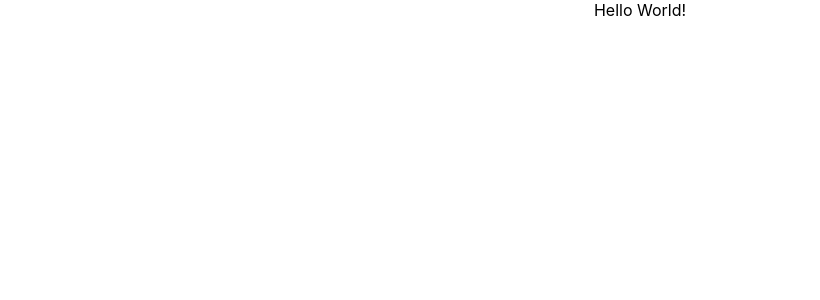
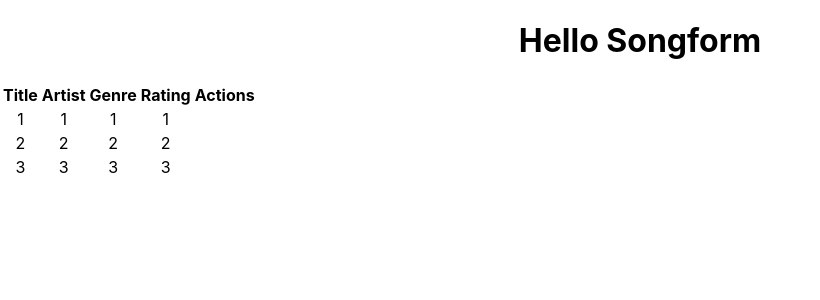
Before and after one commit to Calimir/react-testapp, a React (Create React App) app: page / in a window 1280 px wide. Shown: the top 300 px of the page, without its empty margins (0-820 px from the left). Built offline with nearby package versions, Linux system fonts and the light colour scheme.

Commit message:
Added songform, songlist and songlistrow

```diff
--- a/src/App.js
+++ b/src/App.js
@@ -1,9 +1,12 @@
 import './App.css';
+import Songform from './components/SongForm';
+import Songlist from './components/Songlist';
 
 function App() {
   return (
     <div className="App">
-          Hello World!
+          <Songform />
+          <Songlist />
     </div>
   );
 }
--- /dev/null
+++ b/src/components/SongForm.js
@@ -0,0 +1,9 @@
+function Songform() {
+    return (
+        <div>
+            <h1>Hello Songform</h1>
+        </div>
+    );
+}
+
+export default Songform;
--- /dev/null
+++ b/src/components/Songlist.js
@@ -0,0 +1,37 @@
+import React from 'react';
+import Database from '../database/Database.js';
+import Songlistrow from './Songlistrow.js';
+
+class Songlist extends React.Component {
+
+	constructor() {
+		super();
+
+		this.state = {
+			songs: Database
+		};
+	}
+
+	render() {
+		return (
+			<div>
+				<table>
+					<thead>
+						<tr>
+							<th>Title</th>
+							<th>Artist</th>
+							<th>Genre</th>
+							<th>Rating</th>
+							<th>Actions</th>
+						</tr>
+					</thead>
+					<tbody>
+						{this.state.songs.map(song => <Songlistrow key={song.id} song={song} /> )}
+					</tbody>
+				</table>
+			</div>
+		);
+	}
+}
+
+export default Songlist;
--- /dev/null
+++ b/src/components/Songlistrow.js
@@ -0,0 +1,26 @@
+import React from 'react';
+
+class Songlistrow extends React.Component {
+
+	constructor(props) {
+		super();
+
+		this.state = {
+			song: props.song
+		};
+	}
+
+	render() {
+		return (
+			<tr>
+				<td>{this.state.song.title}</td>
+				<td>{this.state.song.artist}</td>
+				<td>{this.state.song.genre}</td>
+				<td>{this.state.song.rating}</td>
+				<td></td>
+			</tr>
+		);
+	}
+}
+
+export default Songlistrow;
--- /dev/null
+++ b/src/database/Database.js
@@ -0,0 +1,25 @@
+const Database = [
+    {
+        id: 0,
+        title: "1",
+        artist: "1",
+        genre: "1",
+        rating: "1"
+    },
+    {
+        id: 1,
+        title: "2",
+        artist: "2",
+        genre: "2",
+        rating: "2"
+    },
+    {
+        id: 2,
+        title: "3",
+        artist: "3",
+        genre: "3",
+        rating: "3"
+    }];
+
+
+export default Database;
```
